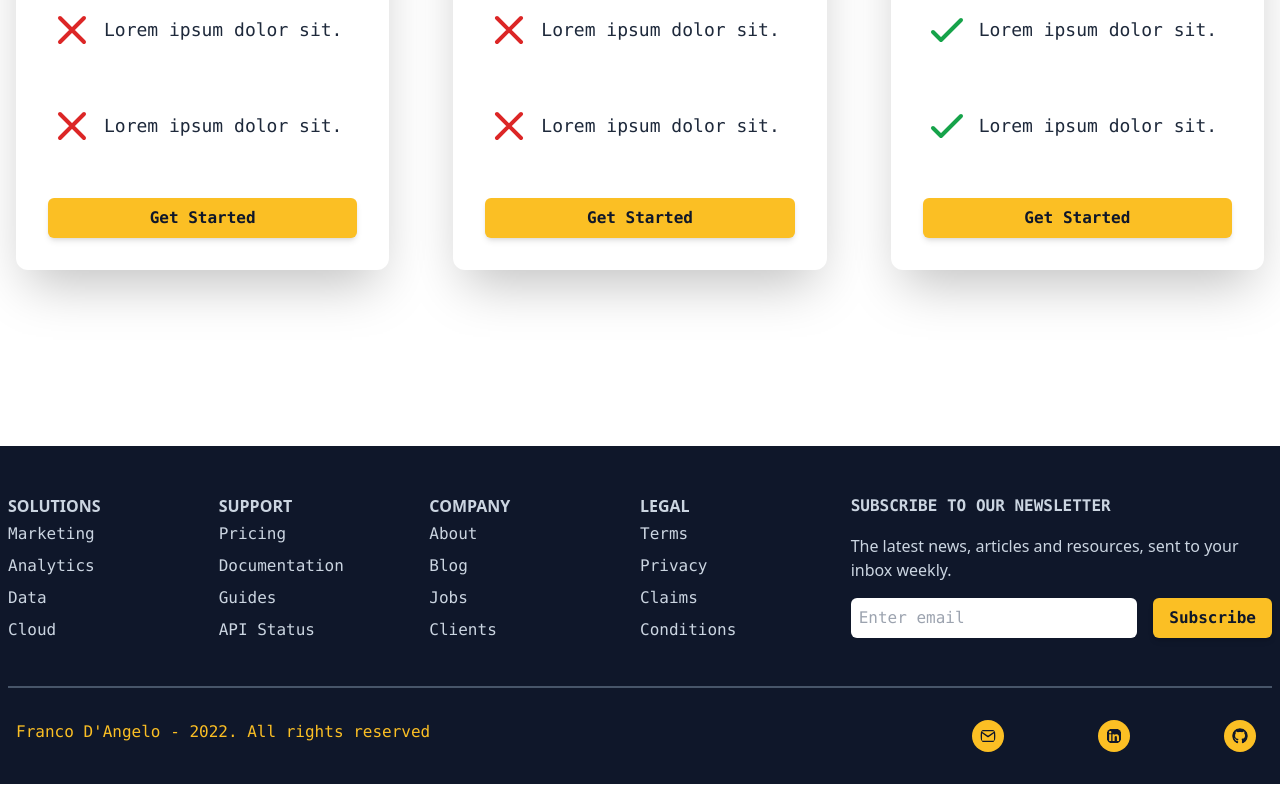
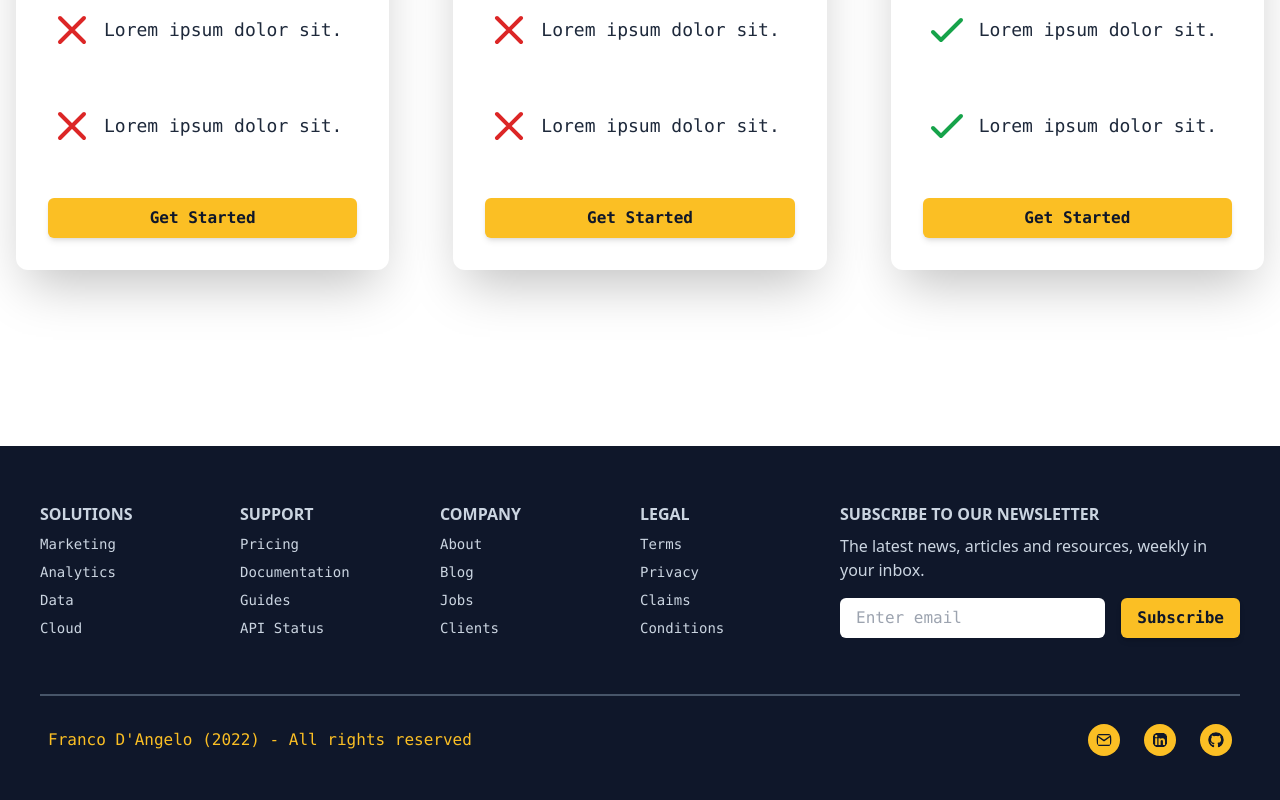
Before and after one commit to franodangelo/Services-SPA, a React (Create React App) app: page / in a window 1280 px wide. Shown: the part 4128-4928 px from the top of the page. Built offline with nearby package versions, Linux system fonts and the light colour scheme; the HTML template or start-up script is replaced by a standard one.

Commit message:
footer done

```diff
--- a/src/components/Footer.jsx
+++ b/src/components/Footer.jsx
@@ -1,64 +1,69 @@
-import React from 'react';
-import { FaGithub, FaLinkedin } from 'react-icons/fa';
-import { FiMail } from 'react-icons/fi';
+import { FaGithub, FaLinkedin } from "react-icons/fa";
+import { FiMail } from "react-icons/fi";
 
 export default function Footer() {
     return (
-        <main className='w-full mt-32 bg-slate-900 text-slate-300 p-2'>
-            <section className='max-w-[1280px] mx-auto grid grid-cols-2 md:grid-cols-6 border-b-2 border-slate-600 py-8'>
-                <div>
-                    <h1 className='font-sans font-bold text-md uppercase pt-2'>Solutions</h1>
-                    <div className='justify-start'>
-                        <h2 className='py-1'>Marketing</h2>
-                        <h2 className='py-1'>Analytics</h2>
-                        <h2 className='py-1'>Data</h2>
-                        <h2 className='py-1'>Cloud</h2>
-                    </div>
+        <footer className="w-full mt-32 p-10 md:py-4 text-slate-300 bg-slate-900">
+            <section className="grid grid-cols-2 md:grid-cols-6 mx-auto py-10 border-b-2 border-slate-600">
+                <div className="flex flex-col pb-4">
+                    <h1 className="font-sans font-bold uppercase">Solutions</h1>
+                    <ul className="flex flex-col mt-2 gap-2">
+                        <li className="text-sm hover:text-amber-400 focus:text-amber-400 ease-in duration-200 md:cursor-pointer">Marketing</li>
+                        <li className="text-sm hover:text-amber-400 focus:text-amber-400 ease-in duration-200 md:cursor-pointer">Analytics</li>
+                        <li className="text-sm hover:text-amber-400 focus:text-amber-400 ease-in duration-200 md:cursor-pointer">Data</li>
+                        <li className="text-sm hover:text-amber-400 focus:text-amber-400 ease-in duration-200 md:cursor-pointer">Cloud</li>
+                    </ul>
                 </div>
-                <div>
-                    <h1 className='font-sans font-bold text-md uppercase pt-2'>Support</h1>
-                    <div className='justify-start'>
-                        <h2 className='py-1'>Pricing</h2>
-                        <h2 className='py-1'>Documentation</h2>
-                        <h2 className='py-1'>Guides</h2>
-                        <h2 className='py-1'>API Status</h2>
-                    </div>
+                <div className="flex flex-col pb-4">
+                    <h1 className="font-sans font-bold uppercase">Support</h1>
+                    <ul className="flex flex-col mt-2 gap-2">
+                        <li className="text-sm hover:text-amber-400 focus:text-amber-400 ease-in duration-200 md:cursor-pointer">Pricing</li>
+                        <li className="text-sm hover:text-amber-400 focus:text-amber-400 ease-in duration-200 md:cursor-pointer">Documentation</li>
+                        <li className="text-sm hover:text-amber-400 focus:text-amber-400 ease-in duration-200 md:cursor-pointer">Guides</li>
+                        <li className="text-sm hover:text-amber-400 focus:text-amber-400 ease-in duration-200 md:cursor-pointer">API Status</li>
+                    </ul>
                 </div>
-                <div>
-                    <h1 className='font-sans font-bold text-md uppercase pt-2'>Company</h1>
-                    <div className='justify-start'>
-                        <h2 className='py-1'>About</h2>
-                        <h2 className='py-1'>Blog</h2>
-                        <h2 className='py-1'>Jobs</h2>
-                        <h2 className='py-1'>Clients</h2>
-                    </div>
+                <div className="flex flex-col pb-4">
+                    <h1 className="font-sans font-bold uppercase">Company</h1>
+                    <ul className="flex flex-col mt-2 gap-2">
+                        <li className="text-sm hover:text-amber-400 focus:text-amber-400 ease-in duration-200 md:cursor-pointer">About</li>
+                        <li className="text-sm hover:text-amber-400 focus:text-amber-400 ease-in duration-200 md:cursor-pointer">Blog</li>
+                        <li className="text-sm hover:text-amber-400 focus:text-amber-400 ease-in duration-200 md:cursor-pointer">Jobs</li>
+                        <li className="text-sm hover:text-amber-400 focus:text-amber-400 ease-in duration-200 md:cursor-pointer">Clients</li>
+                    </ul>
                 </div>
-                <div>
-                    <h1 className='font-sans font-bold text-md uppercase pt-2'>Legal</h1>
-                    <div className='justify-start'>
-                        <h2 className='py-1'>Terms</h2>
-                        <h2 className='py-1'>Privacy</h2>
-                        <h2 className='py-1'>Claims</h2>
-                        <h2 className='py-1'>Conditions</h2>
-                    </div>
+                <div className="flex flex-col pb-4">
+                    <h1 className="font-sans font-bold uppercase">Legal</h1>
+                    <ul className="flex flex-col mt-2 gap-2">
+                        <li className="text-sm hover:text-amber-400 focus:text-amber-400 ease-in duration-200 md:cursor-pointer">Terms</li>
+                        <li className="text-sm hover:text-amber-400 focus:text-amber-400 ease-in duration-200 md:cursor-pointer">Privacy</li>
+                        <li className="text-sm hover:text-amber-400 focus:text-amber-400 ease-in duration-200 md:cursor-pointer">Claims</li>
+                        <li className="text-sm hover:text-amber-400 focus:text-amber-400 ease-in duration-200 md:cursor-pointer">Conditions</li>
+                    </ul>
                 </div>
-                <div className='col-span-2 pt-8 md:pt-2'>
-                    <h1 className='font-bold uppercase'>Subscribe to our newsletter</h1>
-                    <p className='py-4 font-sans'>The latest news, articles and resources, sent to your inbox weekly.</p>
-                    <form className='flex flex-col sm:flex-row'>
-                        <input className='w-full p-2 mr-4 mb-4 rounded-md' type="email" placeholder='Enter email' />
-                        <button className='mb-4'>Subscribe</button>
+                <div className="pt-8 md:pt-0 col-span-2">
+                    <h1 className="font-sans font-bold uppercase">Subscribe to our newsletter</h1>
+                    <p className="mt-2 font-sans text-sm md:text-base">The latest news, articles and resources, weekly in your inbox.</p>
+                    <form className="flex flex-col sm:flex-row mt-4 gap-4">
+                        <input className="w-full py-2 px-4 rounded-md" type="email" placeholder="Enter email" />
+                        <button>Subscribe</button>
                     </form>
                 </div>
             </section>
-            <section className='flex flex-col max-w-[1280px] mx-auto px-2 py-4 justify-between sm:flex-row text-center text-slate-500'>
-                <h1 className='py-4 text-amber-400'>Franco D'Angelo - 2022. All rights reserved</h1>
-                <div className='flex justify-between sm:w-[300px] pt-4 text-2xl'>
-                    <FiMail className='w-8 h-8 p-2 mx-2 bg-amber-400 text-slate-900 rounded-3xl' />
-                    <a href='https://www.linkedin.com/in/franco-dangelo/'><FaLinkedin className='w-8 h-8 p-2 mx-2 bg-amber-400 text-slate-900 rounded-2xl cursor-pointer' /></a>
-                    <a href='https://github.com/franodangelo'><FaGithub className='w-8 h-8 p-2 mx-2 bg-amber-400 text-slate-900 rounded-2xl cursor-pointer' /></a>
+            <section className="flex flex-col md:flex-row mx-auto px-2 py-4 justify-between text-center text-slate-500">
+                <h1 className="py-4 text-sm md:text-base text-amber-400">{`Franco D'Angelo (2022) - All rights reserved`}</h1>
+                <div className="flex justify-between items-center gap-6 text-2xl">
+                    <a href="mailto:ffrancodangelo@gmail.com">
+                        <FiMail className="w-8 h-8 p-2 rounded-full bg-amber-400 text-slate-900 md:cursor-pointer" />
+                    </a>
+                    <a href="https://www.linkedin.com/in/franco-dangelo/">
+                        <FaLinkedin className="w-8 h-8 p-2 rounded-full bg-amber-400 text-slate-900 md:cursor-pointer" />
+                    </a>
+                    <a href="https://github.com/franodangelo">
+                        <FaGithub className="w-8 h-8 p-2 rounded-full bg-amber-400 text-slate-900 md:cursor-pointer" />
+                    </a>
                 </div>
             </section>
-        </main>
+        </footer>
     )
 };
```
